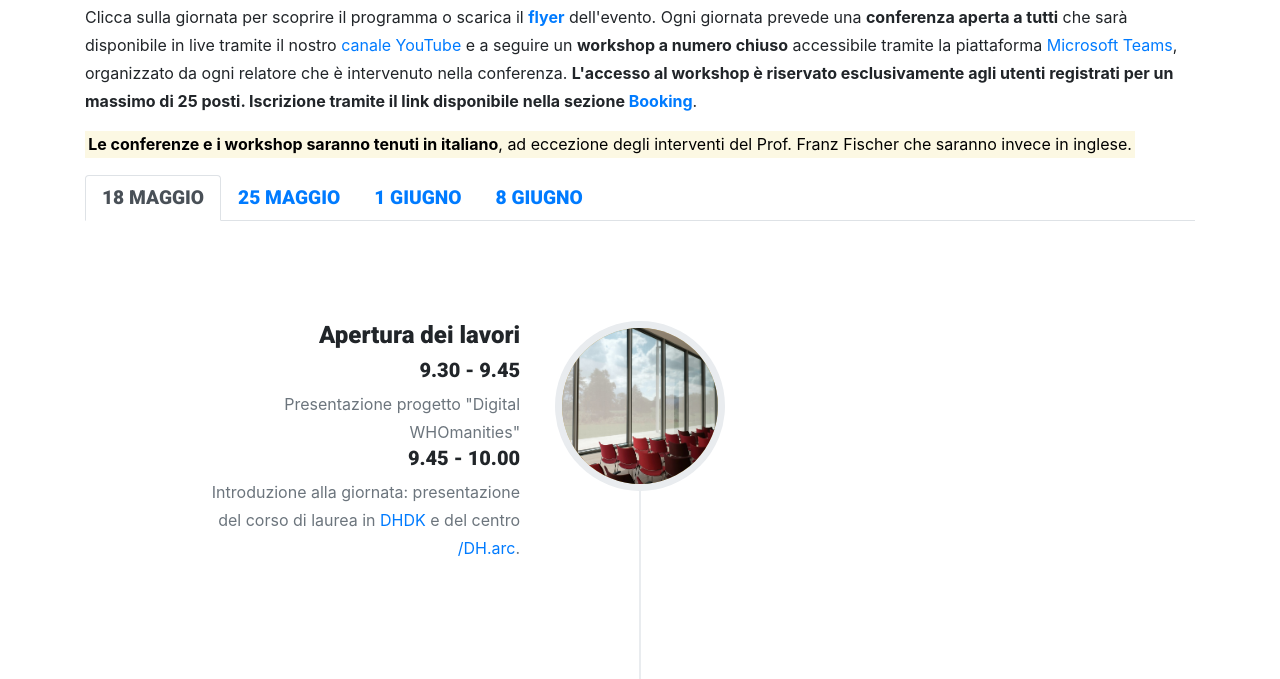
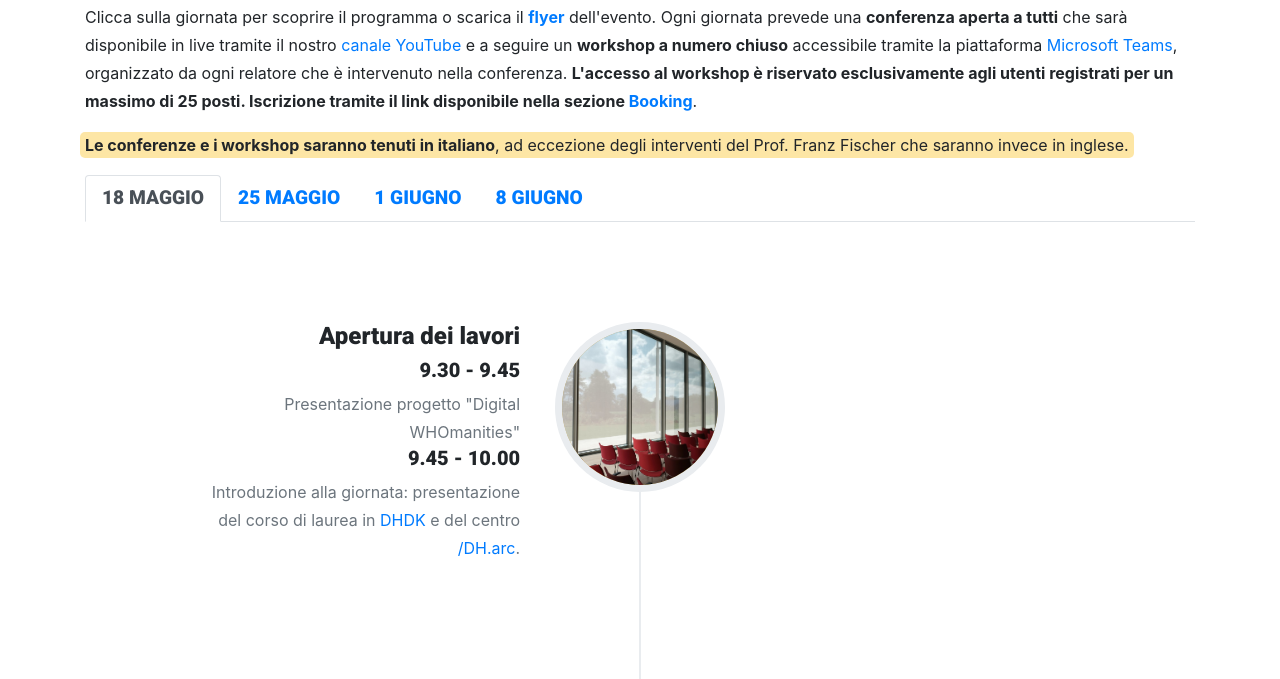
Before and after one commit to Digital-WHOmanities/dwho.github.io, a website with bundled scripts: page index.html in a window 1280 px wide. Shown: the part 3396-4075 px from the top of the page. Built offline with nearby package versions, Linux system fonts and the light colour scheme; a web font is replaced by a local one.

Commit message:
fixed highlight

```diff
--- a/css/agency.css
+++ b/css/agency.css
@@ -858,7 +858,7 @@ nav.fill ul li a:after {
   width: 0%;
   content: '.';
   color: transparent;
-  background: #ceb46c;
+  background: rgb(206, 180, 108);
   height: 4px;
 }
 nav.stroke ul li a:hover:after {
@@ -887,4 +887,11 @@ nav.fill ul li a:hover:after {
   opacity: 1;
 }
 
-/* LIVE BUTTON */
+.highlight {
+  background: rgba(252, 205, 77, 0.5);
+  padding: 3px 5px;
+  margin: -3px -5px;
+  line-height: 1.7;
+  border-radius: 5px;
+  display:inline;
+}
--- a/index.html
+++ b/index.html
@@ -55,7 +55,7 @@
           <li class="nav-item">
             <a class="nav-link js-scroll-trigger" href="./index.html#about">About</a>
           </li>
-          <li class="nav-item live-button">
+          <li class="nav-item">
             <a class="nav-link js-scroll-trigger" href="./live.html">Contenuti</a>
           </li>
           <li class="nav-item">
@@ -310,7 +310,7 @@
           <h2 class="section-heading text-uppercase">Programma</h2>
           <hr>
           <p style="text-align:left;">Clicca sulla giornata per scoprire il programma o scarica il <a href="img/flyer_digitalwho1.2_rev26apr.pdf" target="_blank"><b>flyer</b></a> dell'evento. Ogni giornata prevede una <b>conferenza aperta a tutti</b> che sarà disponibile in live tramite il nostro <a href="https://www.youtube.com/channel/UCOVCBjlRRaShRctrw8sfJoQ/featured" target="_blank">canale YouTube</a> e a seguire un <b>workshop a numero chiuso</b> accessibile tramite la piattaforma <a href="https://products.office.com/it-it/microsoft-teams/download-app" target="_blank">Microsoft Teams</a>, organizzato da ogni relatore che è intervenuto nella conferenza. <b>L'accesso al workshop è riservato esclusivamente agli utenti registrati per un massimo di 25 posti. Iscrizione tramite il link disponibile nella sezione <a href="#prenotati">Booking</a></b>.</p>
-          <p style="text-align:left;"><mark><b>Le conferenze e i workshop saranno tenuti in italiano</b>, ad eccezione degli interventi del Prof. Franz Fischer che saranno invece in inglese.</mark></p>
+          <p style="text-align:left;"><span class="highlight"><b>Le conferenze e i workshop saranno tenuti in italiano</b>, ad eccezione degli interventi del Prof. Franz Fischer che saranno invece in inglese.</span></p>
         </div>
       </div>
 
```
